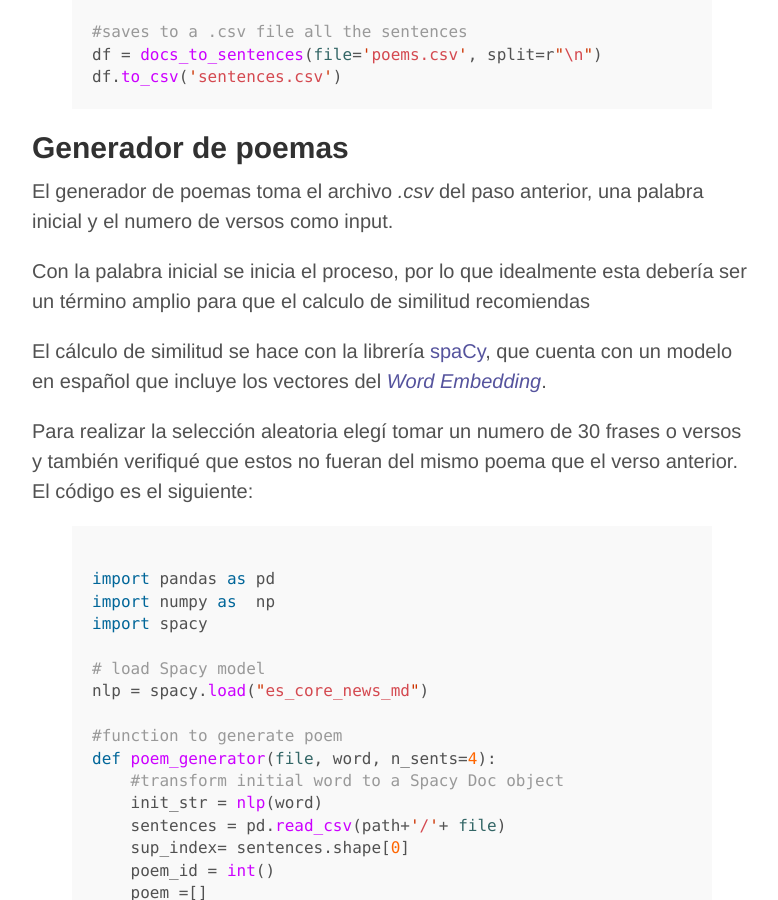
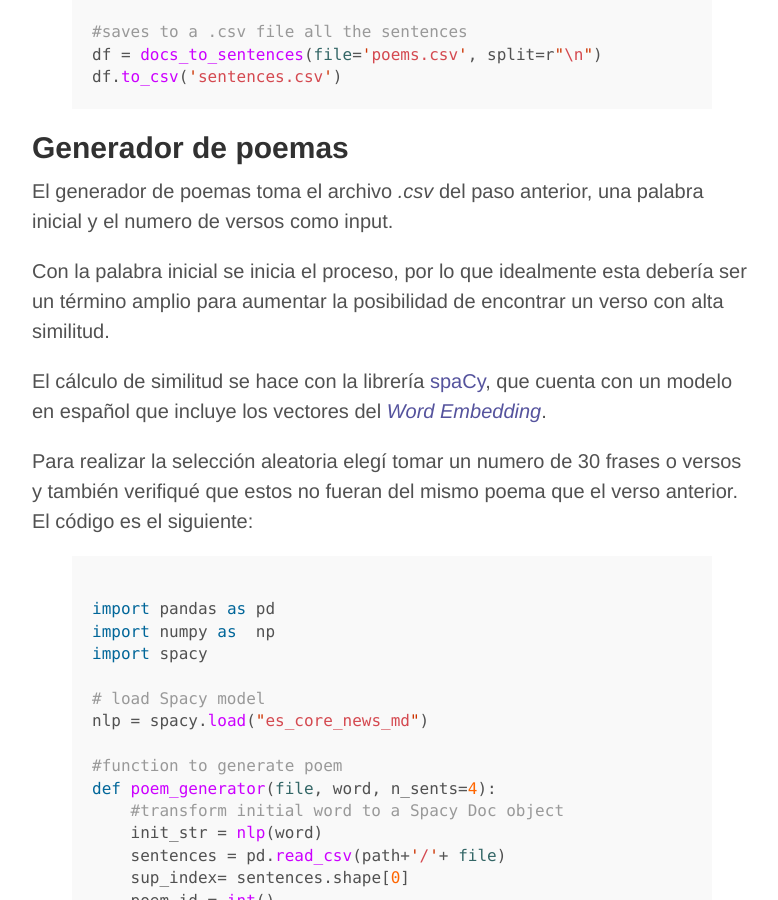
Before and after one commit to benjad/benjad.github.io, a Jekyll site: the page built from _posts/2020-03-29-generador-poemas-mistral.md, in a window 1280 px wide and 900 px high, scrolled down 3462 px. Shown: the whole window, without its empty margins (248-1026 px from the left). Built offline with Jekyll 4.4.1, drawn with Linux system fonts in a browser that asks for light colours; Markdown is read by kramdown in place of the engine named in the settings; comment, search, counter and statistics services are not loaded.

Commit message:
fix paragraph in last post

```diff
--- a/_posts/2020-03-29-generador-poemas-mistral.md
+++ b/_posts/2020-03-29-generador-poemas-mistral.md
@@ -103,7 +103,7 @@ df.to_csv('sentences.csv')
 
 El generador de poemas toma el archivo *.csv* del paso anterior, una palabra inicial y el numero de versos como input.
 
-Con la palabra inicial se inicia el proceso, por lo que idealmente esta debería ser un término amplio para que el calculo de similitud recomiendas
+Con la palabra inicial se inicia el proceso, por lo que idealmente esta debería ser un término amplio para aumentar la posibilidad de encontrar un verso con alta similitud.
 
 El cálculo de similitud se hace con la librería [spaCy](https://spacy.io/), que cuenta con un modelo en español que incluye los vectores del [*Word Embedding*](https://es.wikipedia.org/wiki/Word_embedding).
 
```
